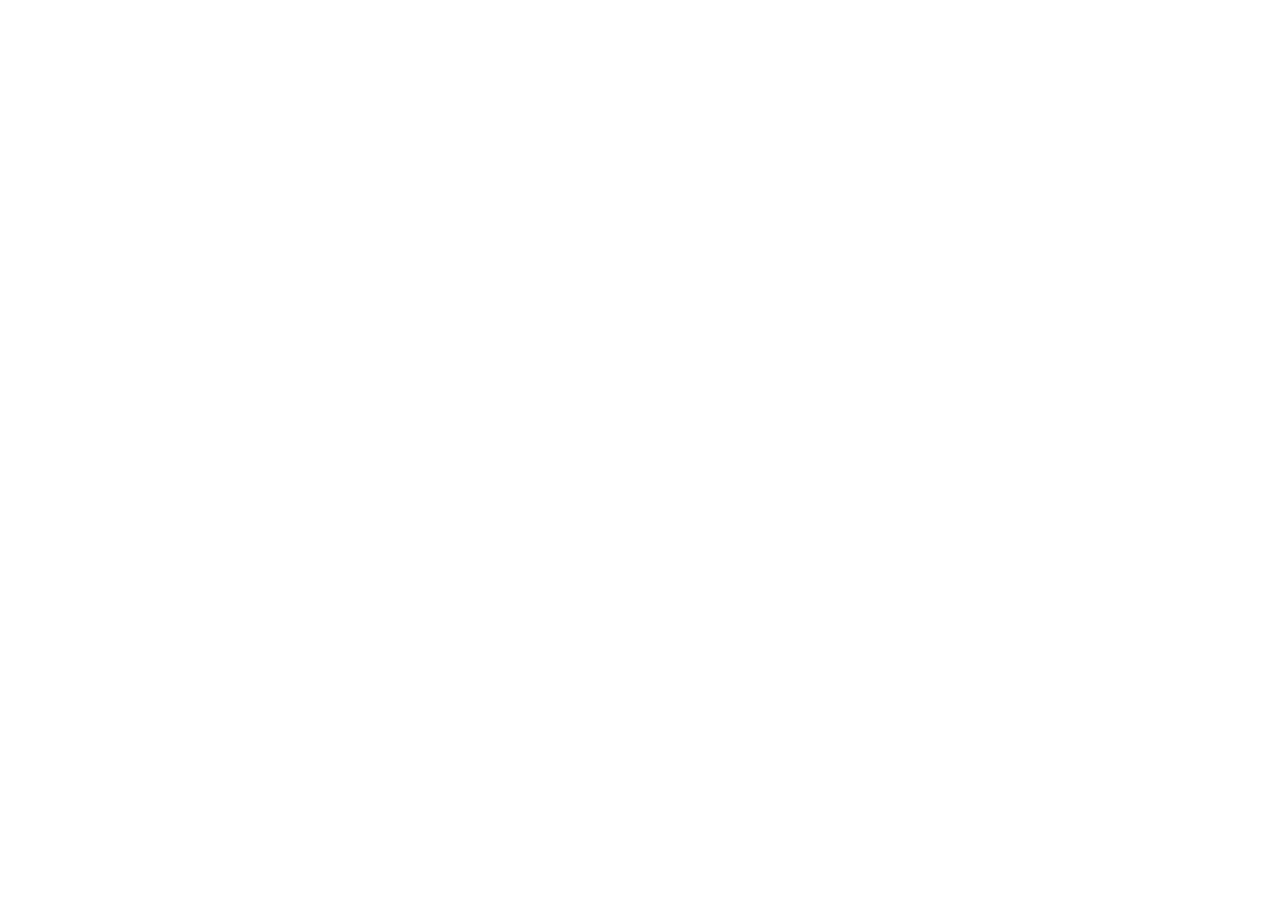
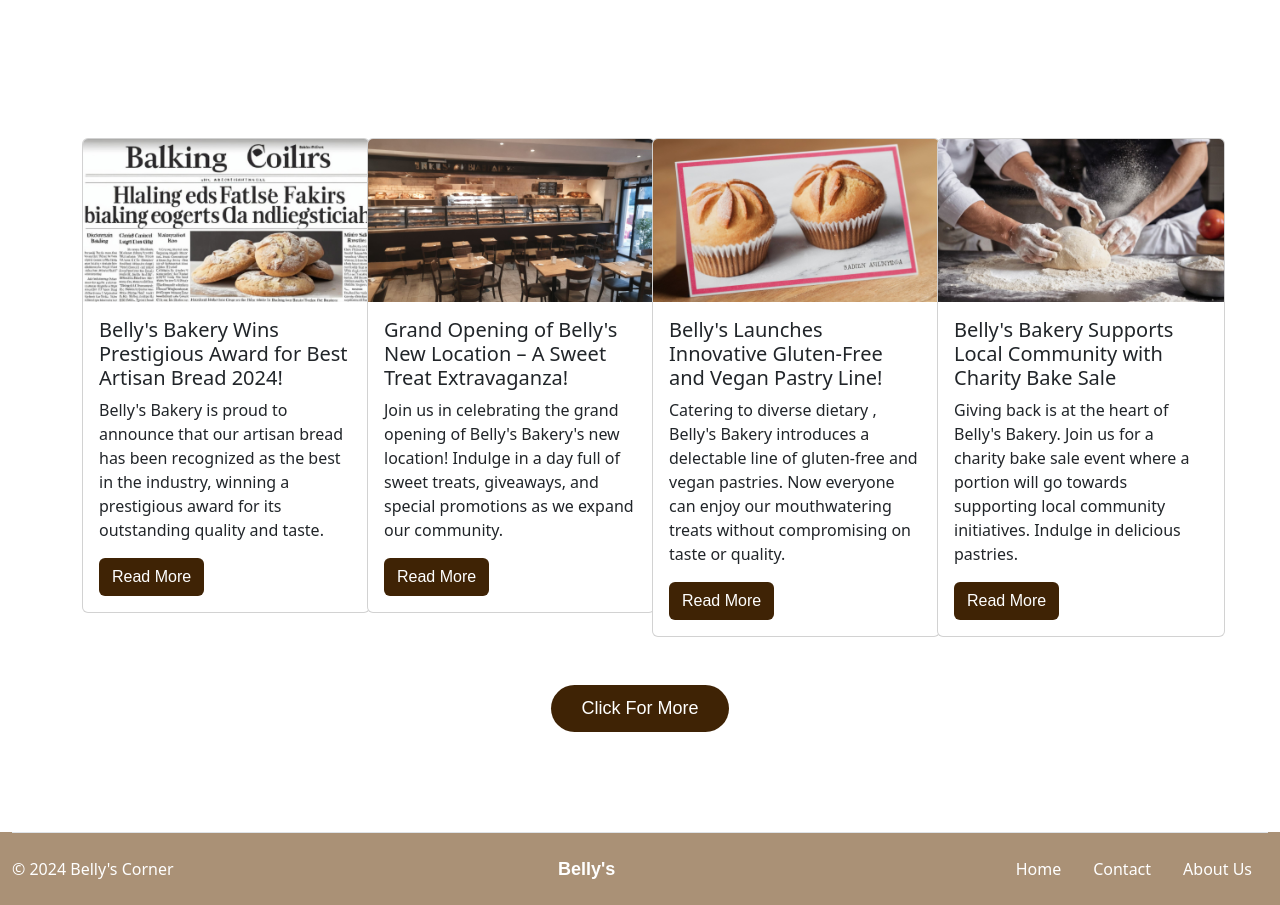
Before and after one commit to ARD-Code/Day27_Assignment11_-Andi-, a React (Vite) app: page / in a window 1280 px wide. Shown: the part 1740-2645 px from the top of the page. Before the commit the page ends 1619 px from the top, so only its background shows below. Built offline with nearby package versions, Linux system fonts and the light colour scheme.

Commit message:
Menambahkan component news pada home

```diff
--- a/src/pages/Home.jsx
+++ b/src/pages/Home.jsx
@@ -10,6 +10,11 @@
 import FOOD2 from "../asset_photos/eclair new.png";
 import FOOD3 from "../asset_photos/palmier.png";
 import aboutusbg from "../asset_photos/bg-about us.png";
+import bgnews2 from "../asset_photos/bg-news-2.png";
+import news1 from "../asset_photos/news-1.jpg";
+import news2 from "../asset_photos/a-photo-about-news-restaurant-bakery.jpg";
+import news3 from "../asset_photos/news-2.jpg";
+import news4 from "../asset_photos/news-3.jpg";
 
 const Home = () => {
   useEffect(() => {
@@ -208,6 +213,154 @@
           </div>
         </div>
       </div>
+      {/* About Us*/}
+      <div
+        data-aos="fade-up"
+        data-aos-duration="2000"
+        className="container-fluid mt-5"
+        style={{
+          background: { bgnews2 },
+          paddingBottom: "100px",
+          border: "none",
+        }}
+      >
+        <div className="container" style={{ paddingTop: "180px" }}>
+          <div className="row">
+            <h2 className="news-h2 poppins-font-bold col-md-6">News</h2>
+          </div>
+          <div className="row">
+            {/* News Item 1 */}
+            <div className="col-md-3">
+              <div className="card" style={{ width: "18rem" }}>
+                <img src={news1} className="card-img-top" />
+                <div className="card-body">
+                  <h5 className="card-title">
+                    Belly's Bakery Wins Prestigious Award for Best Artisan Bread
+                    2024!
+                  </h5>
+                  <p className="card-text">
+                    Belly's Bakery is proud to announce that our artisan bread
+                    has been recognized as the best in the industry, winning a
+                    prestigious award for its outstanding quality and taste.
+                  </p>
+                  <a
+                    href="#"
+                    data-toggle="modal"
+                    data-target="#exampleModal"
+                    className="button-news btn poppins-font-light"
+                  >
+                    Read More
+                  </a>
+                </div>
+              </div>
+            </div>
+
+            {/* News Item 2 */}
+            <div className="col-md-3">
+              <div className="card" style={{ width: "18rem" }}>
+                <img src={news2} className="card-img-top" alt="News 2" />
+                <div className="card-body">
+                  <h5 className="card-title">
+                    Grand Opening of Belly's New Location – A Sweet Treat
+                    Extravaganza!
+                  </h5>
+                  <p className="card-text">
+                    Join us in celebrating the grand opening of Belly's Bakery's
+                    new location! Indulge in a day full of sweet treats,
+                    giveaways, and special promotions as we expand our
+                    community.
+                  </p>
+                  <a
+                    href="#"
+                    data-toggle="modal"
+                    data-target="#exampleModal"
+                    className="button-news btn poppins-font-light"
+                  >
+                    Read More
+                  </a>
+                </div>
+              </div>
+            </div>
+
+            {/* News Item 3 */}
+            <div className="col-md-3">
+              <div className="card" style={{ width: "18rem" }}>
+                <img src={news3} className="card-img-top" alt="News 3" />
+                <div className="card-body">
+                  <h5 className="card-title">
+                    Belly's Launches Innovative Gluten-Free and Vegan Pastry
+                    Line!
+                  </h5>
+                  <p className="card-text">
+                    Catering to diverse dietary , Belly's Bakery introduces a
+                    delectable line of gluten-free and vegan pastries. Now
+                    everyone can enjoy our mouthwatering treats without
+                    compromising on taste or quality.
+                  </p>
+                  <a
+                    href="#"
+                    data-toggle="modal"
+                    data-target="#exampleModal"
+                    className="button-news btn poppins-font-light"
+                  >
+                    Read More
+                  </a>
+                </div>
+              </div>
+            </div>
+
+            {/* News Item 4 */}
+            <div className="col-md-3">
+              <div className="card" style={{ width: "18rem" }}>
+                <img src={news4} className="card-img-top" alt="News 4" />
+                <div className="card-body">
+                  <h5 className="card-title">
+                    Belly's Bakery Supports Local Community with Charity Bake
+                    Sale
+                  </h5>
+                  <p className="card-text">
+                    Giving back is at the heart of Belly's Bakery. Join us for a
+                    charity bake sale event where a portion will go towards
+                    supporting local community initiatives. Indulge in delicious
+                    pastries.
+                  </p>
+                  <a
+                    href="#"
+                    data-toggle="modal"
+                    data-target="#exampleModal"
+                    className="button-news btn poppins-font-light"
+                  >
+                    Read More
+                  </a>
+                </div>
+              </div>
+            </div>
+          </div>
+          <div className="row mt-5 text-center">
+            <div className="col-md-12">
+              <button
+                type="button"
+                className="btn rounded-pill poppins-font-light"
+                data-toggle="modal"
+                data-target="#exampleModal"
+                style={{
+                  backgroundColor: "#3f2305",
+                  color: "white",
+                  padding: "10px 30px",
+                  fontSize: "18px",
+                  border: "none",
+                  borderRadius: "25px",
+                  cursor: "pointer",
+                  transition: "background-color 0.3s ease",
+                }}
+              >
+                Click For More
+                <i className="bi bi-arrow-right-short"></i>
+              </button>
+            </div>
+          </div>
+        </div>
+      </div>
       <Footer />
     </div>
   );
```
